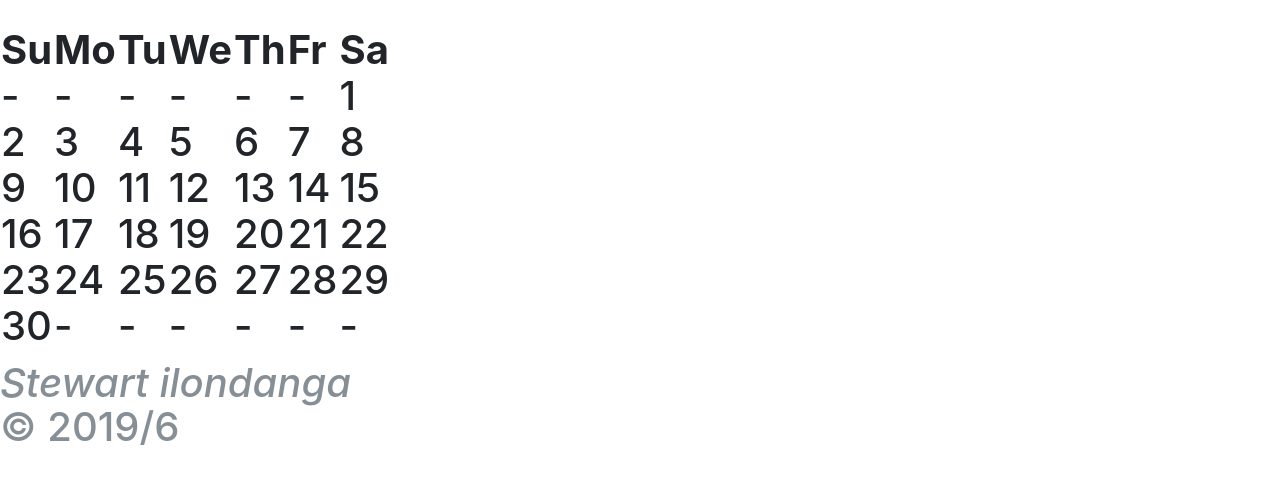
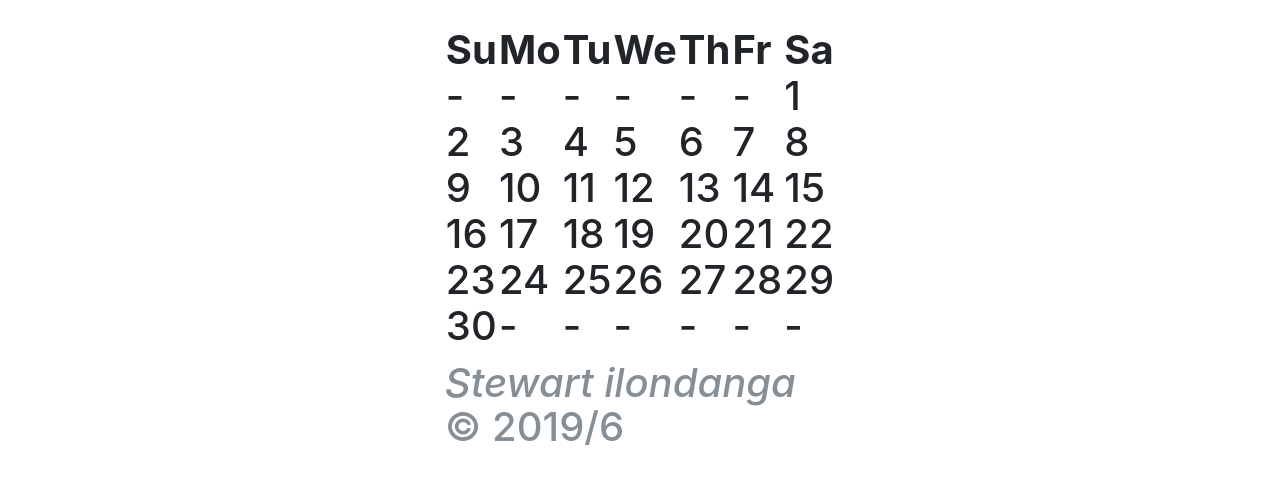
Before and after one commit to stewilondanga/bulb-switch, a plain HTML site: page index.html in a window 1280 px wide. Shown: the part 321-800 px from the top of the page. Drawn offline with nearby package versions, Linux system fonts and the light colour scheme.

Commit message:
add css/styles.css

```diff
--- a/css/styles.css
+++ b/css/styles.css
@@ -1,6 +1,14 @@
 html, body {
   height: 100%;
   margin: 0;
+}
+
+body {
+  display: flex;
+  flex-flow: column wrap;
+  align-items: center;
+  align-content: center;
+  background-image: linear-gradient(#ffffff, #ffffff);
 }
 
 /*body {
@@ -27,13 +35,6 @@ html, body {
 }
 
 
-body {
-  display: flex;
-  flex-flow: column wrap;
-  align-items: center;
-  align-content: center;
-  background-image: linear-gradient(#ffffff, #ffffff);
-}
 
 .lightbulb-container {
   max-width: 50%;
```
